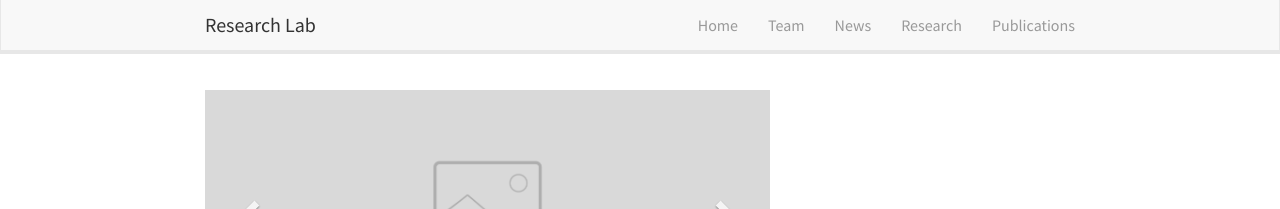
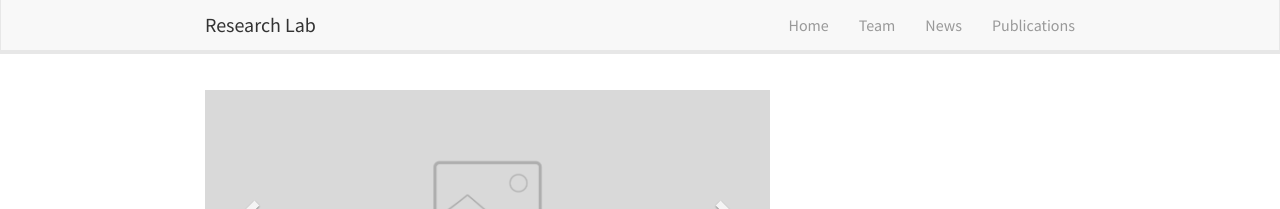
Before and after one commit to MNILab-UM/research-lab-website, a Jekyll site: the page built from _pages/home.md, in a window 1280 px wide. Shown: the top 209 px of the page. Built offline with Jekyll 4.4.1, drawn with Linux system fonts in a browser that asks for light colours; nearby versions of some CDN libraries; comment, search, counter and statistics services are not loaded.

Commit message:
Update header.html

```diff
--- a/_includes/header.html
+++ b/_includes/header.html
@@ -15,7 +15,6 @@
 		<li><a href="{{ site.url }}{{ site.baseurl }}/">Home</a></li>
 		<li><a href="{{ site.url }}{{ site.baseurl }}/team">Team</a></li>
 		<li><a href="{{ site.url }}{{ site.baseurl }}/news">News</a></li>
-		<li><a href="{{ site.url }}{{ site.baseurl }}/research">Research</a></li>
 		<li><a href="{{ site.url }}{{ site.baseurl }}/publications">Publications</a></li>
 	  </ul>
 	</div>
```
